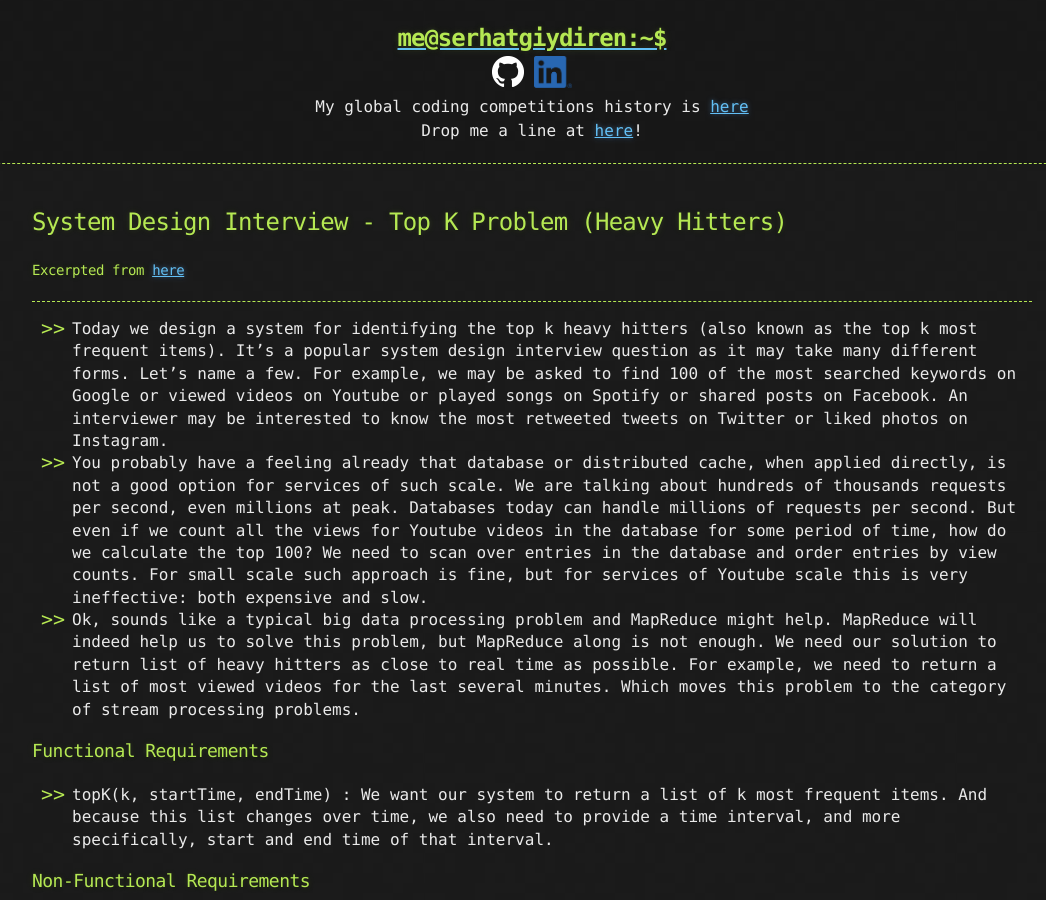
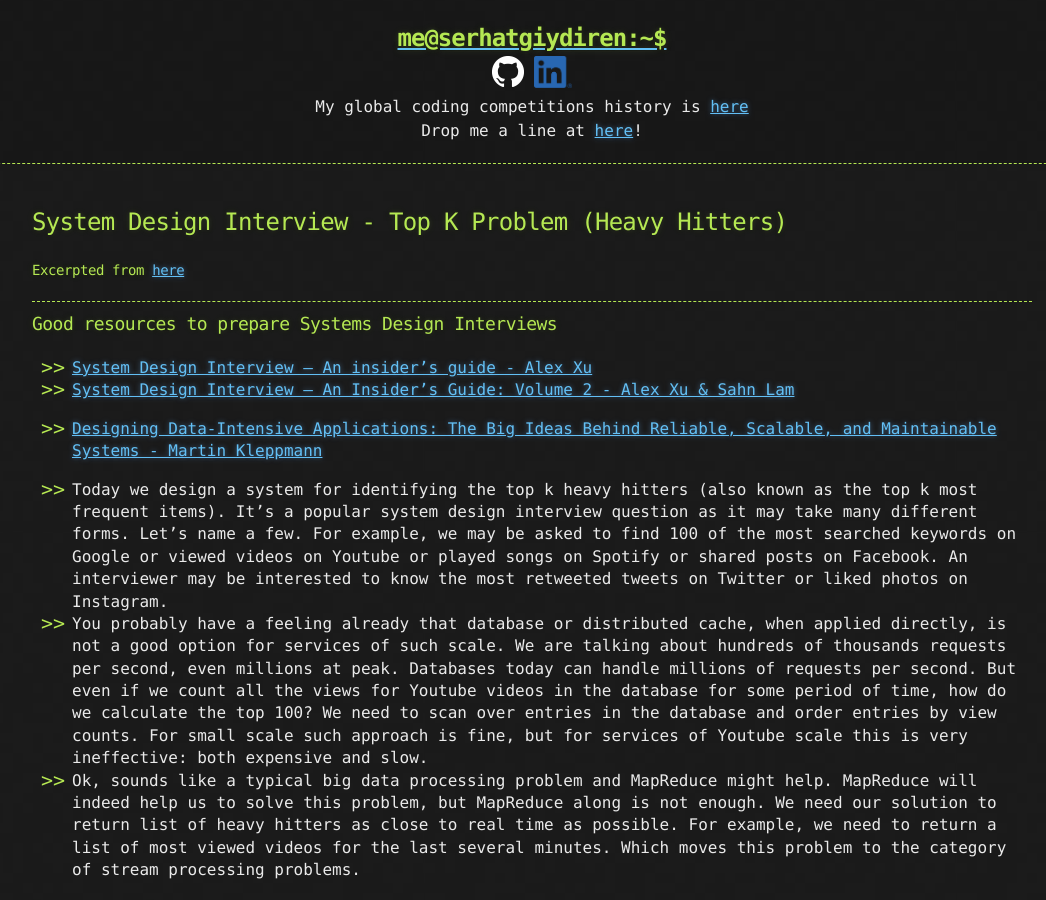
Before and after one commit to goodHunter27/serhatgiydiren.github.io, a Jekyll site: the page built from _posts/2020-01-18-system-design-interview-top-k-problem-heavy-hitters.md, in a window 1280 px wide and 900 px high. Shown: the whole window, without its empty margins (108-1154 px from the left). Built offline with Jekyll 4.4.1, drawn with Linux system fonts in a browser that asks for light colours.

Commit message:
Update 2020-01-18-system-design-interview-top-k-problem-heavy-hitters.md

```diff
--- a/_posts/2020-01-18-system-design-interview-top-k-problem-heavy-hitters.md
+++ b/_posts/2020-01-18-system-design-interview-top-k-problem-heavy-hitters.md
@@ -6,6 +6,11 @@
 #### Excerpted from [here](https://youtu.be/kx-XDoPjoHw){:target="_blank"}
 
 -----------------------
+
+### Good resources to prepare Systems Design Interviews
+* [System Design Interview – An insider's guide - Alex Xu](https://amzn.to/3vdVLXd){:target="_blank"}
+* [System Design Interview – An Insider's Guide: Volume 2 - Alex Xu & Sahn Lam](https://amzn.to/3RXzPcp){:target="_blank"}
+* [Designing Data-Intensive Applications: The Big Ideas Behind Reliable, Scalable, and Maintainable Systems - Martin Kleppmann](https://amzn.to/3veIM7w){:target="_blank"}
 
 - Today we design a system for identifying the top k heavy hitters (also known as the top k most frequent items). It's a popular system design interview question as it may take many different forms. Let's name a few. For example, we may be asked to find 100 of the most searched keywords on Google or viewed videos on Youtube or played songs on Spotify or shared posts on Facebook. An interviewer may be interested to know the most retweeted tweets on Twitter or liked photos on Instagram.
 - You probably have a feeling already that database or distributed cache, when applied directly, is not a good option for services of such scale. We are talking about hundreds of thousands requests per second, even millions at peak. Databases today can handle millions of requests per second. But even if we count all the views for Youtube videos in the database for some period of time, how do we calculate the top 100? We need to scan over entries in the database and order entries by view counts. For small scale such approach is fine, but for services of Youtube scale this is very ineffective: both expensive and slow.
```
